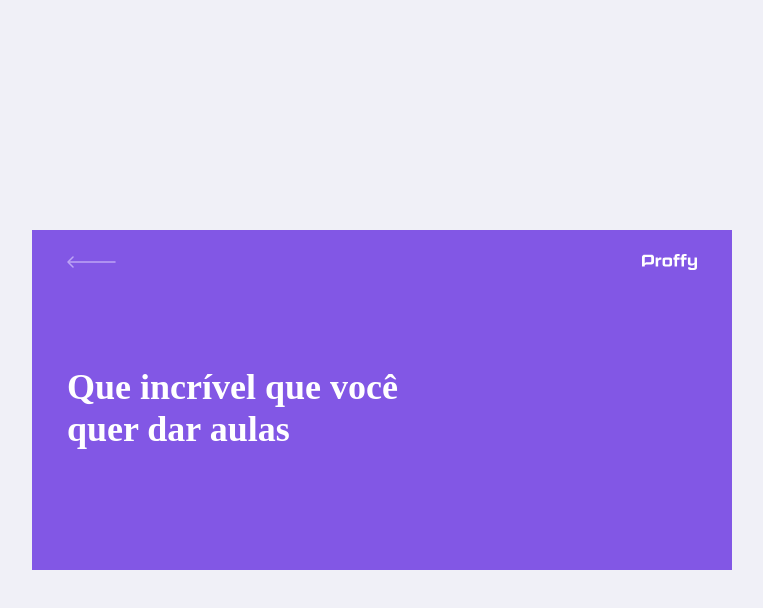
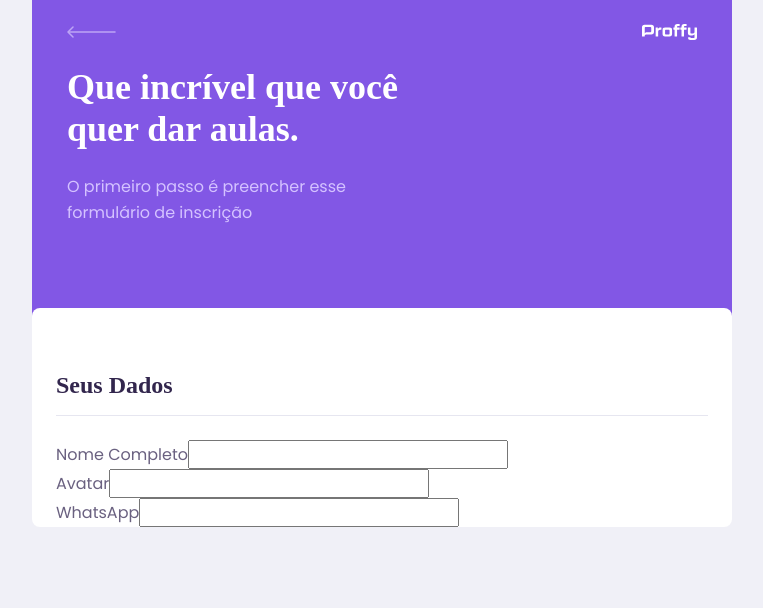
Before and after one commit to ArthurPMachado/ProjetoProffy, a React (Create React App) app in the folder web/: page /give-classes in a window 1280 px wide. Shown: the top 608 px of the page, without its empty margins (258-1021 px from the left). Built offline with nearby package versions, Linux system fonts and the light colour scheme.

Commit message:
Feat: add styles to teacher form

```diff
--- a/web/src/components/PageHeader/index.tsx
+++ b/web/src/components/PageHeader/index.tsx
@@ -9,6 +9,7 @@
 
 interface PageHeaderProps {
   title: string;
+  description?: string;
 }
 
 const PageHeader: React.FC<PageHeaderProps> = (props) => (
@@ -22,6 +23,8 @@
 
     <div className="header-content">
       <strong>{props.title}</strong>
+      {props.description && <p>{props.description}</p>}
+
       {props.children}
     </div>
   </header>
--- a/web/src/components/PageHeader/styles.css
+++ b/web/src/components/PageHeader/styles.css
@@ -40,6 +40,14 @@
   color: var(--color-title-in-primary);
 }
 
+.page-header .header-content p {
+  max-width: 30rem;
+  font-size: 1.6rem;
+  line-height: 2.6rem;
+  color: var(--color-text-in-primary);
+  margin-top: 2.4rem;
+}
+
 @media (min-width: 700px) {
   .page-header {
     height: 340px;
--- a/web/src/pages/TeacherForm/index.tsx
+++ b/web/src/pages/TeacherForm/index.tsx
@@ -1,10 +1,36 @@
 import React from 'react';
 import PageHeader from '../../components/PageHeader';
+
+import './styles.css';
 
 function TeacherForm() {
   return (
     <div id="page-teacher-form" className="container">
-      <PageHeader title="Que incrível que você quer dar aulas" />
+      <PageHeader
+        title="Que incrível que você quer dar aulas."
+        description="O primeiro passo é preencher esse formulário de inscrição"
+      />
+
+      <main>
+        <fieldset>
+          <legend>Seus Dados</legend>
+
+          <div className="input-block">
+            <label htmlFor="name">Nome Completo</label>
+            <input type="text" id="name" />
+          </div>
+
+          <div className="input-block">
+            <label htmlFor="avatar">Avatar</label>
+            <input type="text" id="avatar" />
+          </div>
+
+          <div className="input-block">
+            <label htmlFor="whatsapp">WhatsApp</label>
+            <input type="text" id="whatsapp" />
+          </div>
+        </fieldset>
+      </main>
     </div>
   );
 }
--- /dev/null
+++ b/web/src/pages/TeacherForm/styles.css
@@ -0,0 +1,39 @@
+#page-teacher-form {
+  width: 100vw;
+  height: 100vh;
+}
+
+#page-teacher-form .page-header .header-content {
+  margin-bottom: 6.4rem;
+}
+
+#page-teacher-form main {
+  background: var(--color-box-base);
+  width: 100%;
+  max-width: 74rem;
+  border-radius: 0.8rem;
+  margin: -3.2rem auto 3.2rem;
+  padding-top: 6.4rem;
+  overflow: hidden;
+}
+
+#page-teacher-form main fieldset {
+  border: 0;
+  padding: 0 2.4rem;
+}
+
+#page-teacher-form main fieldset + fieldset {
+  margin-top: 6.4rem;
+}
+
+#page-teacher-form main fieldset legend {
+  font: 700 2.4rem Archivo;
+  color: var(--color-text-title);
+  margin-bottom: 2.4rem;
+  display: flex;
+  align-items: center;
+  justify-content: space-between;
+  width: 100%;
+  padding-bottom: 1.6rem;
+  border-bottom: 1px solid var(--color-line-in-white);
+}
```
